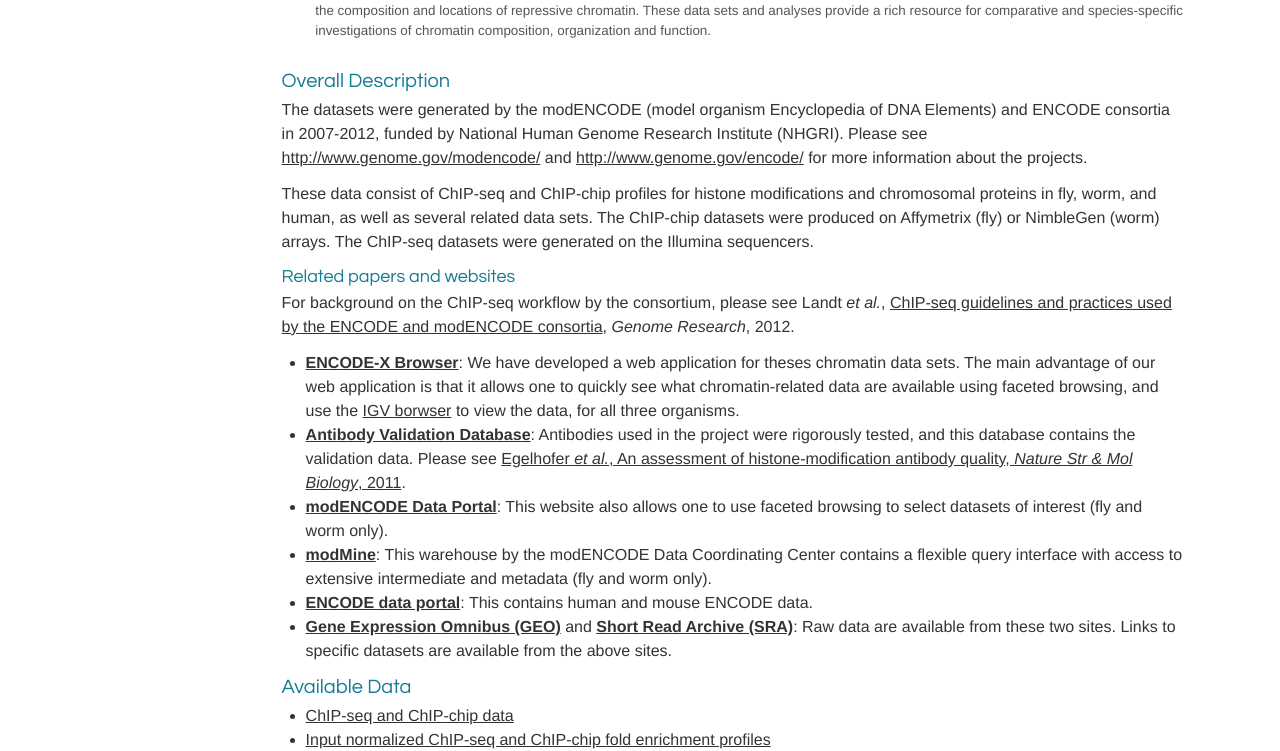
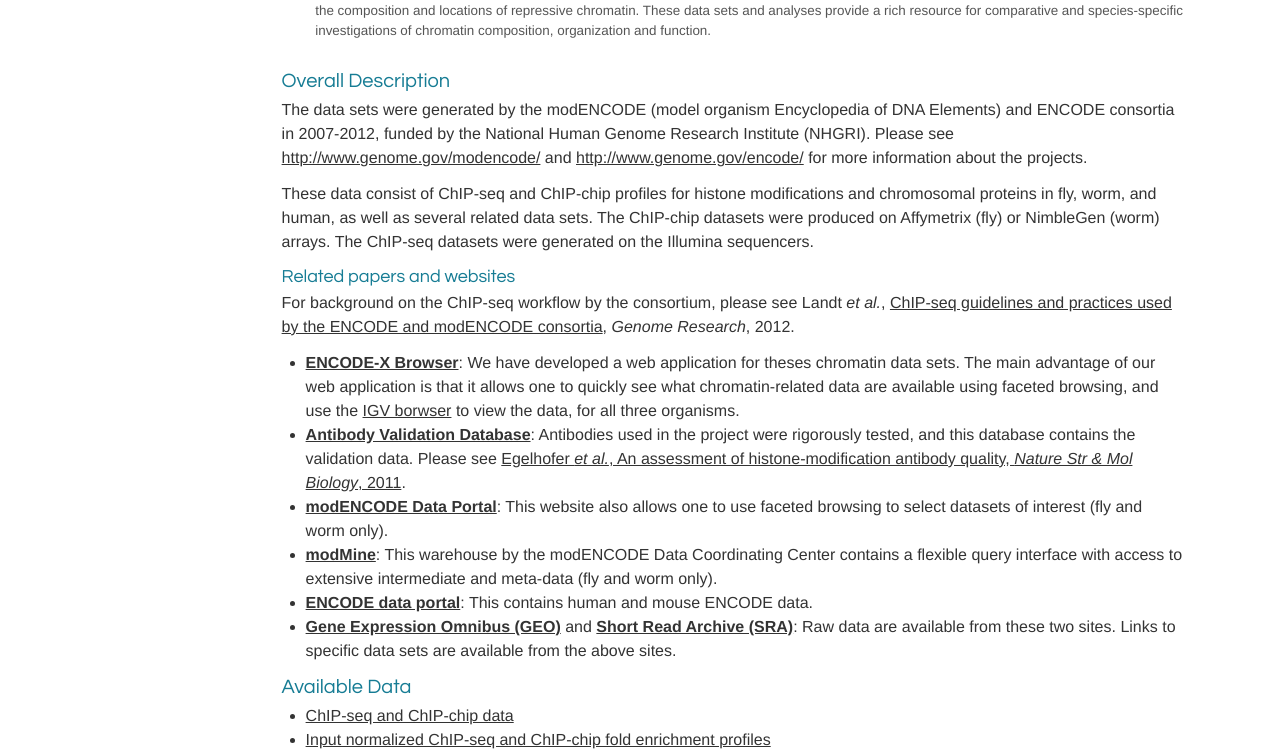
Before and after one commit to parklab/comparative-website, a Jekyll site: the page built from chromatin.md, in a window 1280 px wide and 1400 px high, scrolled down 255 px. Shown: the part 159-910 px from the top of the window. Built offline with Jekyll 4.4.1, drawn with Linux system fonts in a browser that asks for light colours; nearby versions of some CDN libraries; some of the changed text lies outside the part shown.

Commit message:
Update chromatin.md

````diff
--- a/chromatin.md
+++ b/chromatin.md
@@ -21,7 +21,7 @@
 
 ## Overall Description
 
-The datasets were generated by the modENCODE (model organism Encyclopedia of DNA Elements) and ENCODE consortia in 2007-2012, funded by National Human Genome Research Institute (NHGRI). Please see [http://www.genome.gov/modencode/](http://www.genome.gov/modencode/) and [http://www.genome.gov/encode/](http://www.genome.gov/encode/) for more information about the projects.
+The data sets were generated by the modENCODE (model organism Encyclopedia of DNA Elements) and ENCODE consortia in 2007-2012, funded by the National Human Genome Research Institute (NHGRI). Please see [http://www.genome.gov/modencode/](http://www.genome.gov/modencode/) and [http://www.genome.gov/encode/](http://www.genome.gov/encode/) for more information about the projects.
 
 These data consist of ChIP-seq and ChIP-chip profiles for histone modifications and chromosomal proteins in fly, worm, and human, as well as several related data sets. The ChIP-chip datasets were produced on Affymetrix (fly) or NimbleGen (worm) arrays. The ChIP-seq datasets were generated on the Illumina sequencers.
 
@@ -32,9 +32,9 @@
 * __[ENCODE-X Browser](http://encode-x.med.harvard.edu/data_sets/chromatin/)__: We have developed a web application for theses chromatin data sets. The main advantage of our web application is that it allows one to quickly see what chromatin-related data are available using faceted browsing, and use the [IGV borwser](http://www.broadinstitute.org/igv/) to view the data, for all three organisms.
 * __[Antibody Validation Database](http://compbio.med.harvard.edu/antibodies)__: Antibodies used in the project were rigorously tested, and this database contains the validation data.  Please see [Egelhofer <em>et al.</em>, An assessment of histone-modification antibody quality, <em>Nature Str &amp; Mol Biology</em>, 2011](http://www.ncbi.nlm.nih.gov/pubmed/21131980).
 * __[modENCODE Data Portal](http://data.modencode.org)__: This website also allows one to use faceted browsing to select datasets of interest (fly and worm only).
-* __[modMine](http://www.modmine.org)__: This warehouse by the modENCODE Data Coordinating Center contains a flexible query interface with access to extensive intermediate and metadata (fly and worm only).
+* __[modMine](http://www.modmine.org)__: This warehouse by the modENCODE Data Coordinating Center contains a flexible query interface with access to extensive intermediate and meta-data (fly and worm only).
 * __[ENCODE data portal](http://encodeproject.org/ENCODE/)__: This contains human and mouse ENCODE data.
-* __[Gene Expression Omnibus (GEO)](http://www.ncbi.nlm.nih.gov/geo/)__ and __[Short Read Archive (SRA)](http://www.ncbi.nlm.nih.gov/sra)__: Raw data are available from these two sites. Links to specific datasets are available from the above sites.
+* __[Gene Expression Omnibus (GEO)](http://www.ncbi.nlm.nih.gov/geo/)__ and __[Short Read Archive (SRA)](http://www.ncbi.nlm.nih.gov/sra)__: Raw data are available from these two sites. Links to specific data sets are available from the above sites.
 
 ##  <a name="Top"></a> Available Data
 
@@ -71,7 +71,7 @@
 
 ### ChIP-seq
 
-To enable the cross-species comparisons described in this paper, we have reprocessed all data uniformly across all species using [MACS](http://www.ncbi.nlm.nih.gov/pubmed/18798982). For every pair of aligned ChIP and matching input-DNA data, we used MACS version 2 to generate fold enrichment signal tracks for every position in a genome:
+To enable the cross-species comparisons described in this paper, we have processed all data uniformly across all species using [MACS](http://www.ncbi.nlm.nih.gov/pubmed/18798982). For every pair of aligned ChIP and matching input-DNA data, we used MACS version 2 to generate fold enrichment signal tracks for every position in a genome:
 
 ```
 macs2 callpeak -t ChIP.bam -c Input.bam -B --nomodel --shiftsize 73 --SPMR -g hs -n ChIP
````
Also changed, not shown: other parts of chromatin.md (+1 -1 lines).
